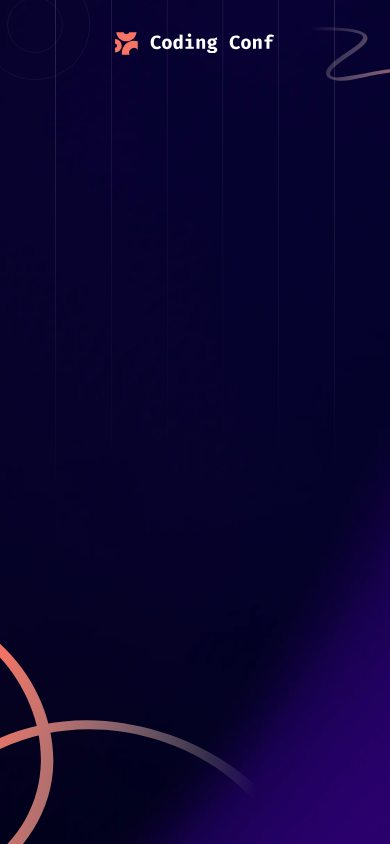
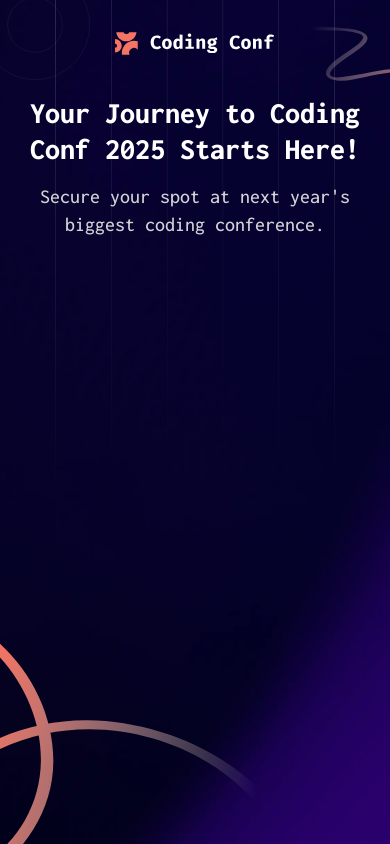
Before and after one commit to danaYatsuta/fm-conference-ticket-generator, a Vue app: page / in a window 390 px wide. Built offline with nearby package versions, Linux system fonts and the light colour scheme; the HTML template or start-up script is replaced by a standard one.

Commit message:
Mobile text section

```diff
--- a/src/App.vue
+++ b/src/App.vue
@@ -1,7 +1,17 @@
 <template>
-  <div class="background-mobile flex h-dvh flex-col items-center pt-8">
-    <header>
+  <div class="background-mobile text-neutral-0 font-inconsolata h-dvh px-4 pt-8">
+    <header class="flex justify-center">
       <img src="./assets/images/logo-full.svg" alt="Coding Conf logo" class="w-40" />
     </header>
+
+    <main class="pt-10">
+      <section class="text-center">
+        <h1 class="text-3xl font-extrabold">Your Journey to Coding Conf 2025 Starts Here!</h1>
+
+        <p class="pt-4 text-xl font-medium text-neutral-300">
+          Secure your spot at next year's biggest coding conference.
+        </p>
+      </section>
+    </main>
   </div>
 </template>
--- a/src/assets/main.css
+++ b/src/assets/main.css
@@ -1,7 +1,7 @@
-@import 'tailwindcss';
-
 /* Weights used: 400, 500, 700, 800 */
 @import url('https://fonts.googleapis.com/css2?family=Inconsolata:wght@200..900&display=swap');
+
+@import 'tailwindcss';
 
 @theme {
   --color-*: initial;
```
